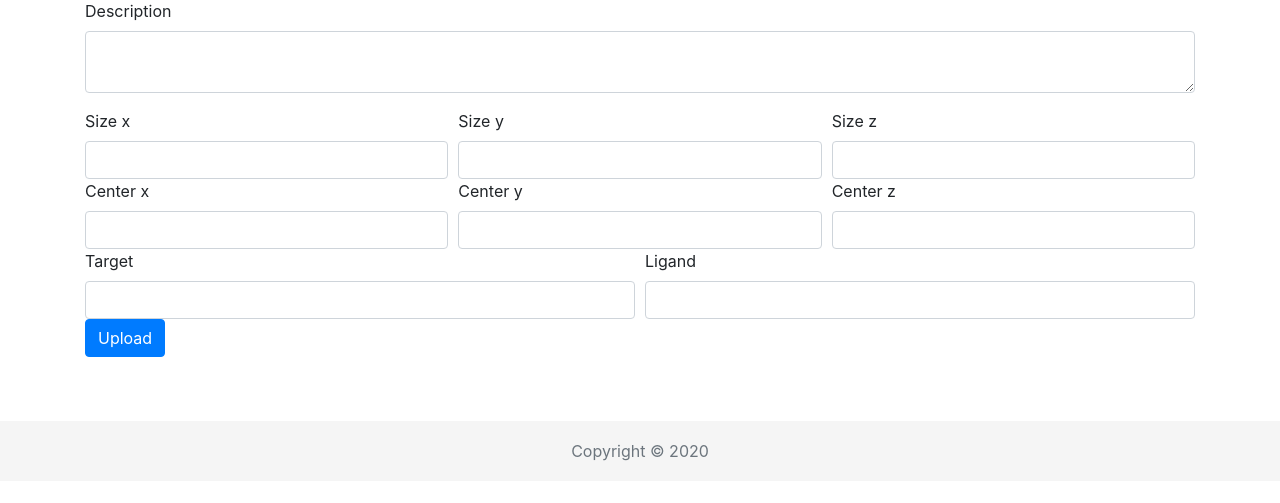
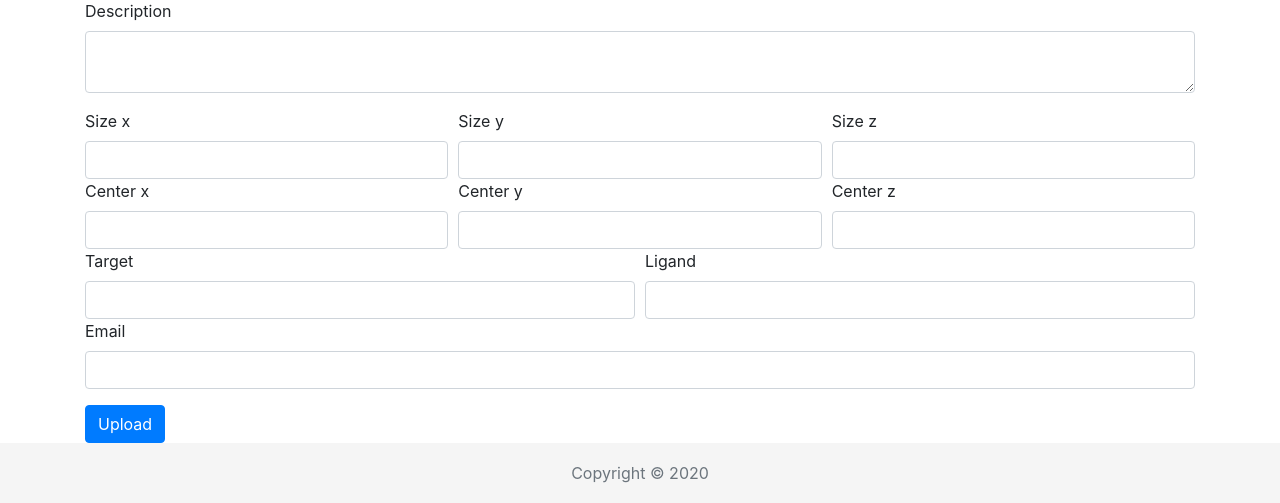
Before and after one commit to navanchauhan/Curie-Web, a Python web app: template app/templates/dock_upload.html in a window 1280 px wide. Shown: the part 319-822 px from the top of the page. Before the commit the page ends 780 px from the top, so only its background shows below. Run offline with Jinja, Linux system fonts and the light colour scheme; the template is opened without the code that fills it, so the values that code supplies are empty, except form fields; form fields are guessed from the names that the template uses; some libraries are stand-ins or nearby versions.

Commit message:
Added email field in form

```diff
--- a/app/forms.py
+++ b/app/forms.py
@@ -28,3 +28,5 @@
     center_x = DecimalField('Center X',default=0)
     center_y = DecimalField('Center Y',default=0)
     center_z = DecimalField('Center Z',default=0)
+
+    email = StringField('Email', validators=[DataRequired(), Email()])
--- a/app/templates/dock_upload.html
+++ b/app/templates/dock_upload.html
@@ -47,6 +47,10 @@
                 {{ form.ligand(class="form-control")}}
             </div>
         </div>
+        <div class="form-group">
+            {{ form.email.label }}
+            {{ form.email(class="form-control") }}
+        </div>
 
         <button class="btn btn-primary">Upload</button>
     </form>
```
